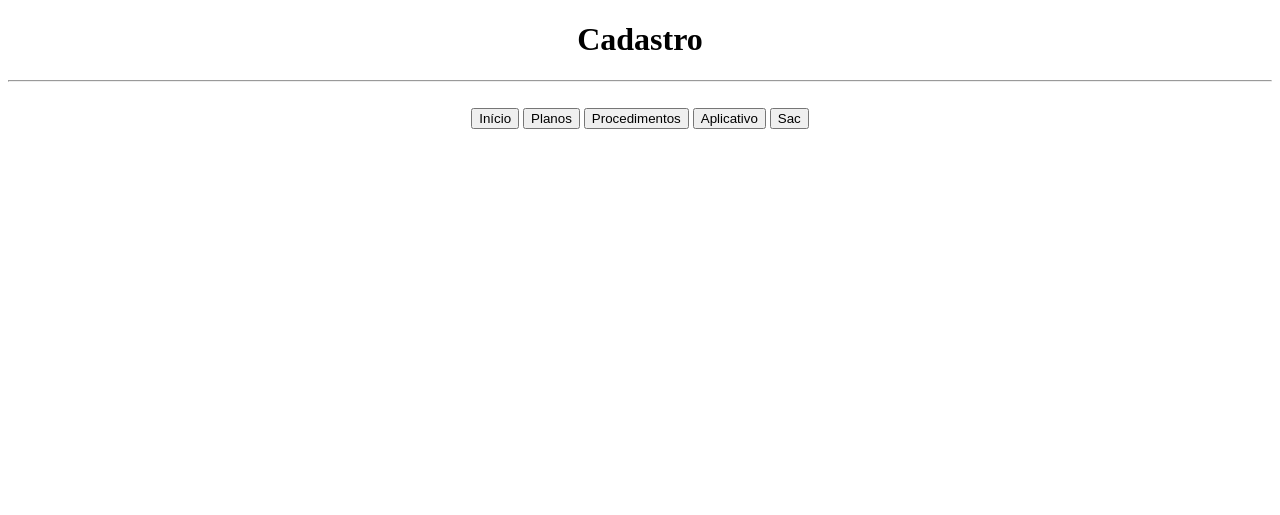
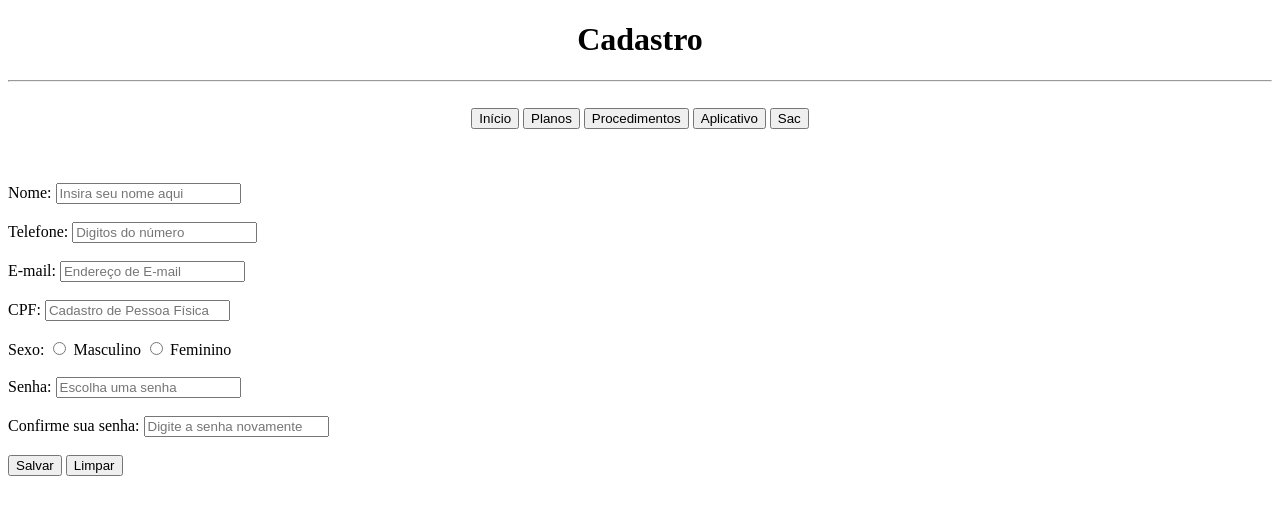
Before and after one commit to ThiagoDefini/clinica_angels, a PHP site: page /FrmCliente.php in a window 1280 px wide. Shown: the top 515 px of the page. Run offline with PHP 8.4, Linux system fonts and the light colour scheme.

Commit message:
Tela de Cadastro de Cliente

```diff
--- a/FrmCliente.php
+++ /dev/null
@@ -1,20 +0,0 @@
-<!DOCTYPE html>
-
-<html>
-    <head>
-        <meta charset="UTF-8">
-        <title>Clinica Angels - Formulário de Cadastro</title>
-    </head>
-    <body>
-
-        <h1 align="center">Cadastro</h1>
-        <hr><br>
-
-        <?php
-        require_once 'menu.php';
-        ?>
-
-
-
-    </body>
-</html>
--- a/aplicativo.php
+++ b/aplicativo.php
@@ -17,7 +17,7 @@
 
         <br>
         <header align="center">
-            <button><h3>Acesse nosso App</h3></button>
+            <button><h3>Baixe nosso App</h3></button>
         </header>
         <br>
 
--- /dev/null
+++ b/frmCliente.php
@@ -0,0 +1,47 @@
+<!DOCTYPE html>
+
+<html>
+    <head>
+        <meta charset="UTF-8">
+        <title>Clinica Angels - Formulário de Cadastro</title>
+    </head>
+    <body>
+
+        <h1 align="center">Cadastro</h1>
+        <hr><br>
+
+        <?php
+        require_once 'menu.php';
+        ?>
+
+        <br><br><br>
+
+        <label>Nome: </label>
+        <input type="text" name="txtNome" required maxlength="100" placeholder="Insira seu nome aqui"/> <br><br>
+
+        <label>Telefone: </label>
+        <input type="text" name="txtNome" required maxlength="100" placeholder="Digitos do número"/> <br><br>
+
+        <label>E-mail: </label>
+        <input type="email" name="txtNome" required maxlength="100" placeholder="Endereço de E-mail"/> <br><br>
+
+        <label>CPF: </label>
+        <input type="text" name="txtNome" required maxlength="100" placeholder="Cadastro de Pessoa Física"/> <br><br>
+
+        <label>Sexo: </label>
+        <input type="radio" name="rbSexo" value="m" required/> Masculino
+        <input type="radio" name="rbSexo" value="f" required/> Feminino <br><br>
+
+        <label>Senha: </label>
+        <input type="password" name="txtSenha" required maxlength="100" placeholder="Escolha uma senha"/> <br><br>
+
+        <label>Confirme sua senha: </label>
+        <input type="password" name="txtConfirmaSenha" required maxlength="100" placeholder="Digite a senha novamente"> <br><br>
+
+
+        <input type="submit" value="Salvar"/>
+        <input type="reset" value="Limpar"/>
+
+
+    </body>
+</html>
--- a/nbproject/private/private.xml
+++ b/nbproject/private/private.xml
@@ -3,10 +3,8 @@
     <editor-bookmarks xmlns="http://www.netbeans.org/ns/editor-bookmarks/2" lastBookmarkId="0"/>
     <open-files xmlns="http://www.netbeans.org/ns/projectui-open-files/2">
         <group>
-            <file>file:/C:/xampp/htdocs/M171/clinica_angels/index.php</file>
-            <file>file:/C:/xampp/htdocs/M171/clinica_angels/menu.php</file>
-            <file>file:/C:/xampp/htdocs/M171/clinica_angels/procedimentos.php</file>
-            <file>file:/C:/xampp/htdocs/M171/clinica_angels/planos.php</file>
+            <file>file:/C:/xampp/htdocs/m171/clinica_angels/aplicativo.php</file>
+            <file>file:/C:/xampp/htdocs/m171/clinica_angels/frmCliente.php</file>
         </group>
     </open-files>
 </project-private>
```
